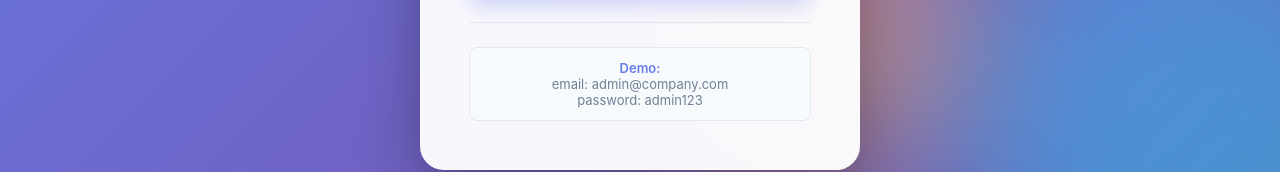
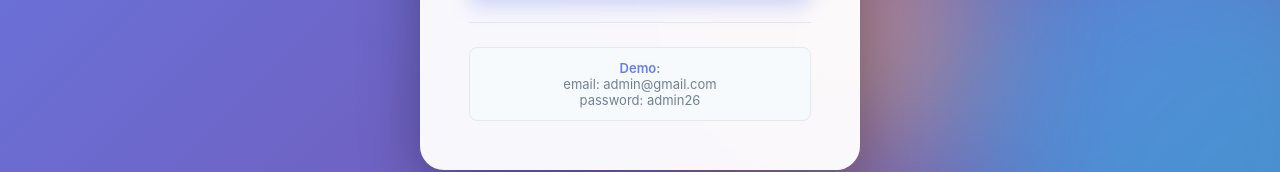
Before and after one commit to Sruthis26/Customer-Outreach, a React (Create React App) app in the folder frontend/: page /login in a window 1280 px wide. Shown: the part 577-749 px from the top of the page. Built offline with nearby package versions, Linux system fonts and the light colour scheme; no server answers.

Commit message:
Update Login.js

```diff
--- a/frontend/src/components/Login.js
+++ b/frontend/src/components/Login.js
@@ -110,8 +110,8 @@ const Login = ({ onLogin }) => {
        <div className="login-footer">
   <p className="demo-credentials">
     <strong>Demo:</strong><br />
-    email: admin@company.com <br />
-    password: admin123
+    email: admin@gmail.com <br />
+    password: admin26
   </p>
 </div>
 
```
